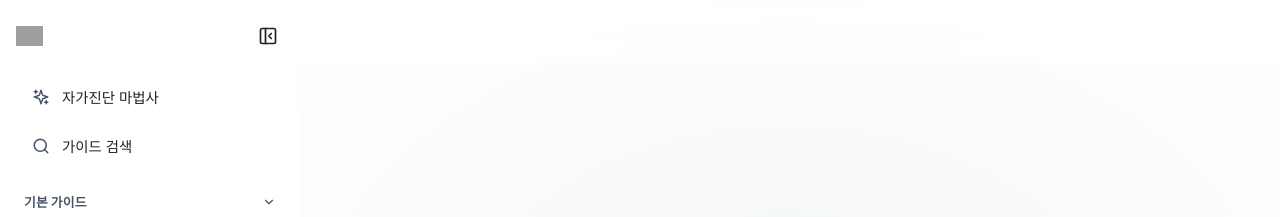
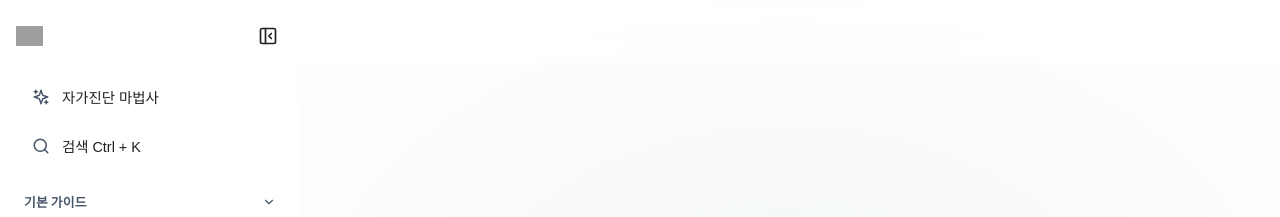
Before and after one commit to Rinology/xtron-manual, a React (Vite) app: page / in a window 1280 px wide. Both pictures are taken after a click on the element 34 px from the left and 400 px from the top of the page. Shown: the top 217 px of the page. Built offline with nearby package versions, Linux system fonts and the light colour scheme; no server answers; grey boxes are pictures that could not be loaded; a web font is replaced by a local one.

Commit message:
사이드바 검색창 문구 수정

```diff
--- a/src/components/Sidebar.jsx
+++ b/src/components/Sidebar.jsx
@@ -264,7 +264,7 @@ export default function Sidebar({ activePage, setActivePage, isOpen, setIsOpen,
                   onMouseLeave={e => e.currentTarget.style.background = 'transparent'}
                 >
                   <Search size={18} color="var(--text-secondary)" />
-                  가이드 검색
+                  검색 Ctrl + K
                 </button>
               </>
             ) : (
```
Also changed, not shown: 1 other file (tests, documents, lock files or other folders).
